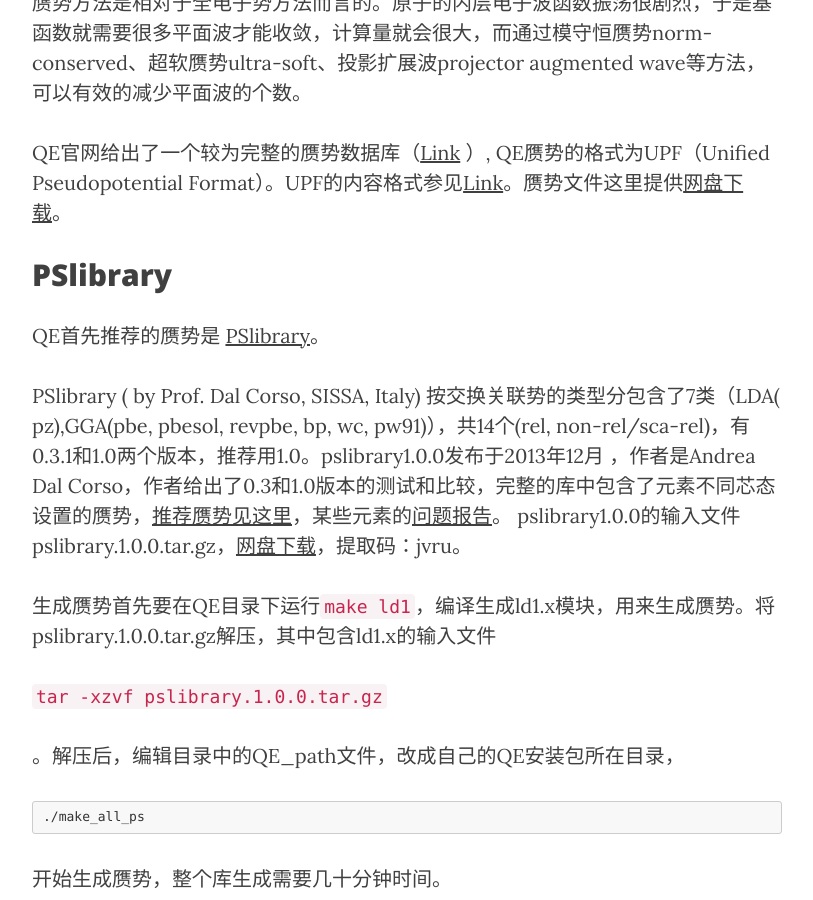
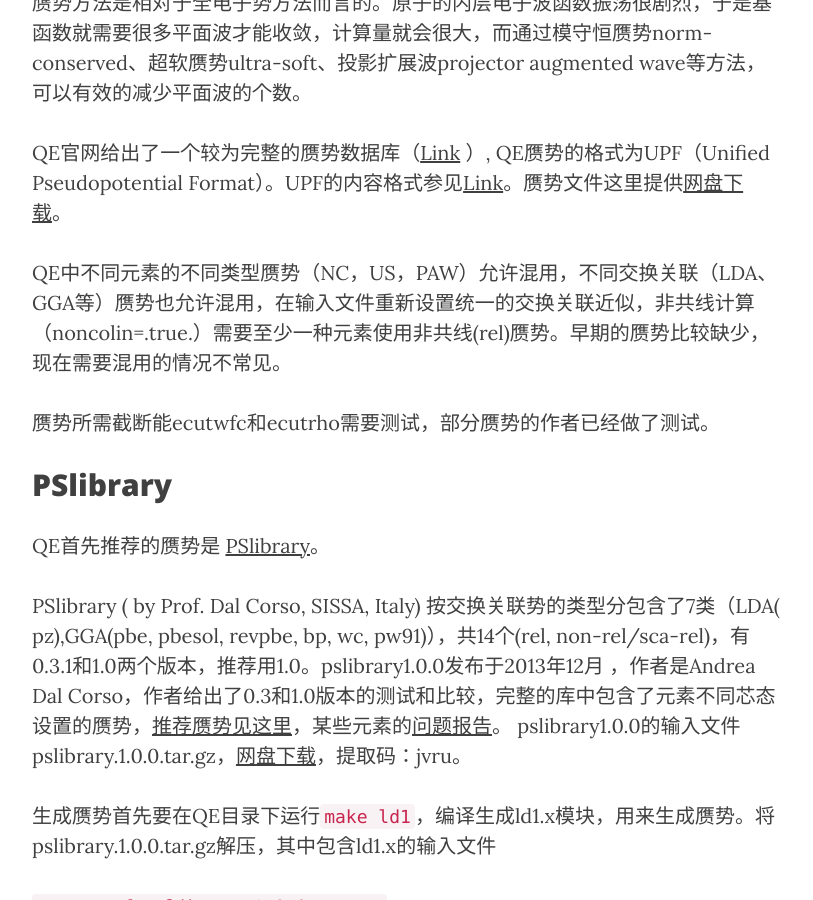
Before and after one commit to yyyu200/DFTbook, a Jekyll site: the page built from _posts/2019-06-03-PPlib.md, in a window 1280 px wide and 900 px high, scrolled down 428 px. Shown: the whole window, without its empty margins (233-1046 px from the left). Built offline with Jekyll 4.4.1, drawn with Linux system fonts in a browser that asks for light colours; nearby versions of some CDN libraries; comment, search, counter and statistics services are not loaded.

Commit message:
modify at20190803-10:27:36-aliyun

```diff
--- a/_posts/2019-06-03-PPlib.md
+++ b/_posts/2019-06-03-PPlib.md
@@ -25,6 +25,10 @@
 
 QE官网给出了一个较为完整的赝势数据库（[Link](http://www.quantum-espresso.org/pseudopotentials/) ）, QE赝势的格式为UPF（Unified Pseudopotential Format）。UPF的内容格式参见[Link](http://www.quantum-espresso.org/pseudopotentials/unified-pseudopotential-format/)。赝势文件这里提供[网盘下载](https://pan.baidu.com/s/1c1ZOQli)。
 
+QE中不同元素的不同类型赝势（NC，US，PAW）允许混用，不同交换关联（LDA、GGA等）赝势也允许混用，在输入文件重新设置统一的交换关联近似，非共线计算（noncolin=.true.）需要至少一种元素使用非共线(rel)赝势。早期的赝势比较缺少，现在需要混用的情况不常见。
+
+赝势所需截断能ecutwfc和ecutrho需要测试，部分赝势的作者已经做了测试。
+
 ## PSlibrary
 
 QE首先推荐的赝势是 [PSlibrary](http://theossrv1.epfl.ch/Main/Pseudopotentials)。
```
